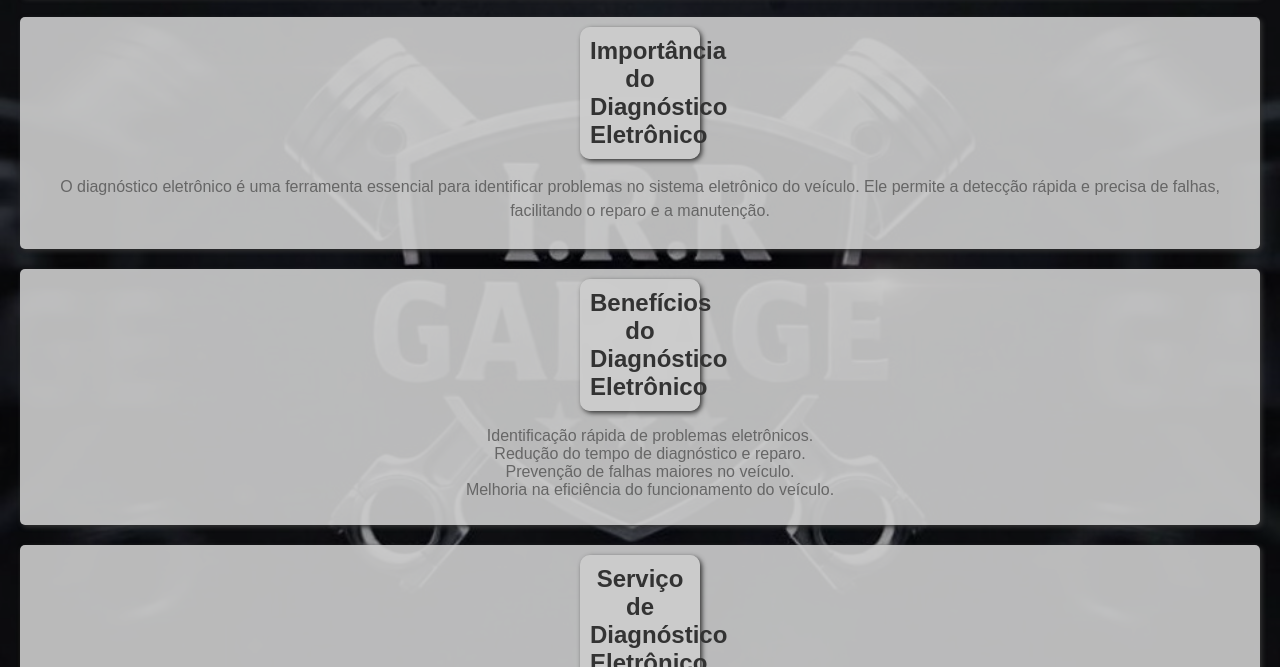
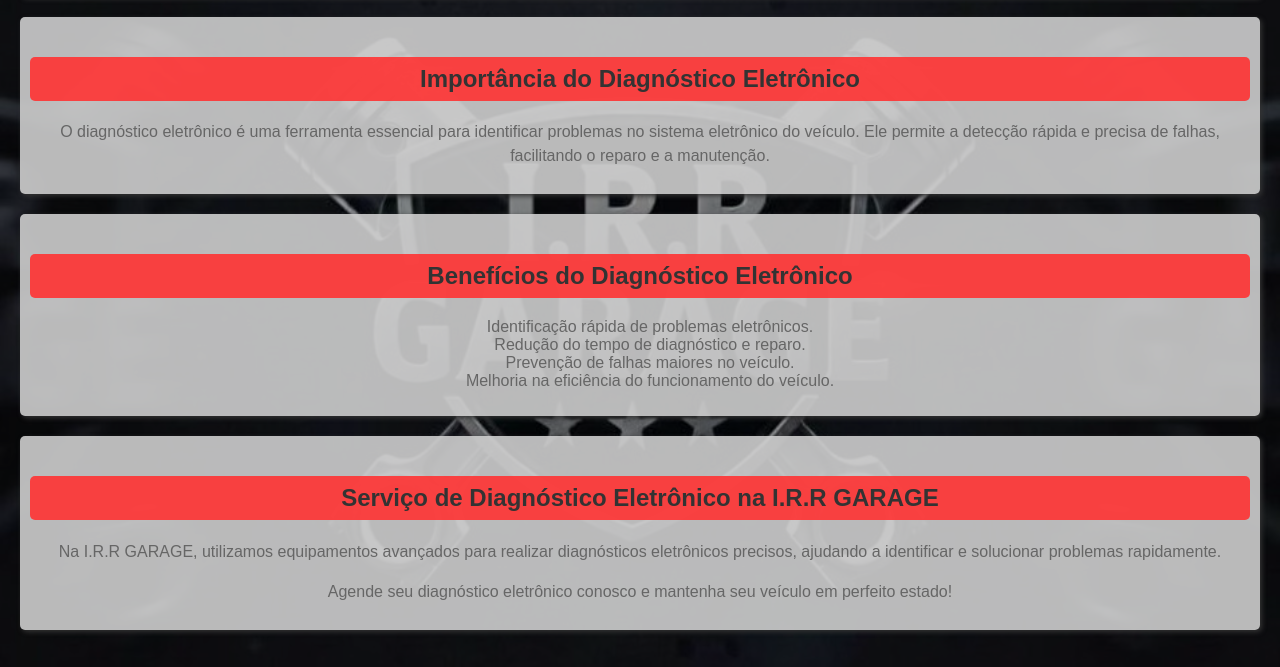
Before and after one commit to Th3Marcos/oficinaIRR, a plain HTML site: page diagnostico.html in a window 1280 px wide. Shown: the part 115-782 px from the top of the page. Drawn offline with Linux system fonts and the light colour scheme.

```diff
--- a/diagnostico.html
+++ b/diagnostico.html
@@ -11,12 +11,12 @@
 <body>
     <h1>Diagnóstico eletrônico</h1>
     <div class="a">
-        <h2 class="c">Importância do Diagnóstico Eletrônico</h2>
+        <h2>Importância do Diagnóstico Eletrônico</h2>
         <p>O diagnóstico eletrônico é uma ferramenta essencial para identificar problemas no sistema eletrônico do
             veículo. Ele permite a detecção rápida e precisa de falhas, facilitando o reparo e a manutenção.</p>
     </div>
     <div class="a">
-        <h2 class="c">Benefícios do Diagnóstico Eletrônico</h2>
+        <h2>Benefícios do Diagnóstico Eletrônico</h2>
         <ul>
             <li>Identificação rápida de problemas eletrônicos.</li>
             <li>Redução do tempo de diagnóstico e reparo.</li>
@@ -25,7 +25,7 @@
         </ul>
     </div>
     <div class="a">
-        <h2 class="c">Serviço de Diagnóstico Eletrônico na I.R.R GARAGE</h2>
+        <h2>Serviço de Diagnóstico Eletrônico na I.R.R GARAGE</h2>
         <p>Na I.R.R GARAGE, utilizamos equipamentos avançados para realizar diagnósticos eletrônicos precisos, ajudando
             a identificar e solucionar problemas rapidamente.</p>
         <p>Agende seu diagnóstico eletrônico conosco e mantenha seu veículo em perfeito estado!</p>
@@ -34,4 +34,5 @@
 
 </body>
 
+
 </html>
```
